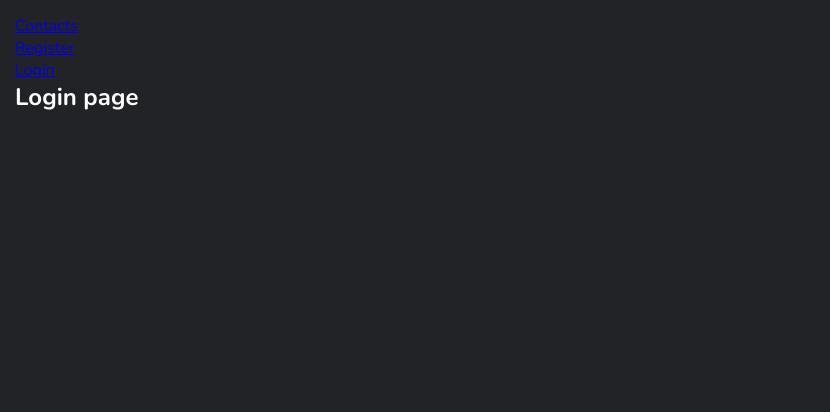
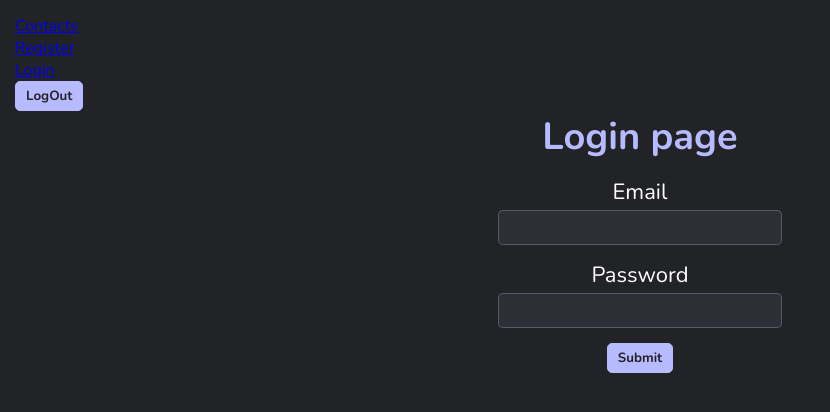
Before and after one commit to volodymyr-ok/goit-react-hw-08-phonebook, a React (Create React App) app: page /goit-react-hw-08-phonebook/login in a window 1280 px wide. Shown: the top 412 px of the page, without its empty margins (0-830 px from the left). Built offline with nearby package versions, Linux system fonts and the light colour scheme.

Commit message:
added log in and out operations

```diff
--- a/src/components/ContactItem/ContactItem.jsx
+++ b/src/components/ContactItem/ContactItem.jsx
@@ -1,7 +1,7 @@
 import PropTypes from 'prop-types';
 import { StyledLI } from './ContactItem.styled';
 import { useDispatch } from 'react-redux';
-import { deleteContactThunk } from 'redux/contactsOperations';
+import { deleteContact } from 'redux/contactsOperations';
 
 export const ContactItem = ({ id, name, number }) => {
   const dispatch = useDispatch();
@@ -13,7 +13,7 @@ export const ContactItem = ({ id, name, number }) => {
         <span className="number">{number}</span>
       </p>
 
-      <button type="button" onClick={() => dispatch(deleteContactThunk(id))}>
+      <button type="button" onClick={() => dispatch(deleteContact(id))}>
         Delete
       </button>
     </StyledLI>
--- a/src/components/ContactList/ContactList.jsx
+++ b/src/components/ContactList/ContactList.jsx
@@ -3,7 +3,7 @@ import { StyledUL } from './ContactList.styled';
 import { useDispatch, useSelector } from 'react-redux';
 import { getContacts, getFilter } from 'redux/selectors';
 import { useEffect } from 'react';
-import { fetchContactsThunk } from 'redux/contactsOperations';
+import { fetchContacts } from 'redux/contactsOperations';
 
 export const ContactList = () => {
   const contacts = useSelector(getContacts);
@@ -11,7 +11,7 @@ export const ContactList = () => {
   const dispatch = useDispatch();
 
   useEffect(() => {
-    dispatch(fetchContactsThunk());
+    dispatch(fetchContacts());
   }, [dispatch]);
 
   useEffect(() => {
--- a/src/components/Form/Form.jsx
+++ b/src/components/Form/Form.jsx
@@ -3,7 +3,7 @@ import { StyledForm } from 'utils/theme';
 import contactsCheking from 'utils/contactsChecking';
 import { useSelector, useDispatch } from 'react-redux';
 import { getContacts } from 'redux/selectors';
-import { addContactThunk } from 'redux/contactsOperations';
+import { addContact } from 'redux/contactsOperations';
 
 export const Form = () => {
   const dispatch = useDispatch();
@@ -33,7 +33,7 @@ export const Form = () => {
     ).length;
 
     if (!inContactList) {
-      dispatch(addContactThunk({ name, number }));
+      dispatch(addContact({ name, number }));
     }
 
     reset();
--- a/src/components/Navigation/Navigation.jsx
+++ b/src/components/Navigation/Navigation.jsx
@@ -1,6 +1,14 @@
+import { useDispatch } from 'react-redux';
 import { NavLink, Outlet } from 'react-router-dom';
+import { logOut } from 'redux/authOperations';
+import { StyledBtn } from 'utils/theme';
 
 const Navigation = () => {
+  const dispatch = useDispatch();
+  const handleLogOut = () => {
+    dispatch(logOut());
+  };
+
   return (
     <div>
       <header>
@@ -15,6 +23,9 @@ const Navigation = () => {
             <NavLink to={'login'}>Login</NavLink>
           </li>
         </ul>
+        <StyledBtn type="button" onClick={handleLogOut}>
+          LogOut
+        </StyledBtn>
       </header>
 
       <Outlet />
--- a/src/pages/LoginView/LoginView.jsx
+++ b/src/pages/LoginView/LoginView.jsx
@@ -1,10 +1,58 @@
-import { UserMenu } from 'components/UserMenu/UserMenu';
-<UserMenu />;
+import { StyledForm, StyledH2 } from 'utils/theme';
+import { useState } from 'react';
+// import { useDispatch } from 'react-redux';
 
 const Login = () => {
+  // const dispatch = useDispatch();
+  const [email, setEmail] = useState('');
+  const [password, setPassword] = useState('');
+
+  const handleChange = ({ target: { name, value } }) => {
+    switch (name) {
+      case 'email':
+        setEmail(value);
+        break;
+      case 'password':
+        setPassword(value);
+        break;
+      default:
+        return;
+    }
+  };
+
+  const handleSubmit = e => {
+    e.preventDefault();
+    console.log('email', email, 'password', password);
+    // dispatch(logIn({ email, password }));
+    setEmail('');
+    setPassword('');
+  };
+
   return (
     <>
-      <h2>Login page</h2>
+      <StyledH2>Login page</StyledH2>
+
+      <StyledForm onSubmit={handleSubmit}>
+        <label>
+          Email
+          <input
+            type="text"
+            name="email"
+            value={email}
+            onChange={handleChange}
+          />
+        </label>
+        <label>
+          Password
+          <input
+            type="password"
+            name="password"
+            value={password}
+            onChange={handleChange}
+          />
+        </label>
+        <button type="sumbit">Submit</button>
+      </StyledForm>
     </>
   );
 };
--- a/src/redux/authOperations.js
+++ b/src/redux/authOperations.js
@@ -2,12 +2,41 @@ import axios from 'axios';
 import { createAsyncThunk } from '@reduxjs/toolkit';
 
 axios.defaults.baseURL = 'https://connections-api.herokuapp.com';
+const token = {
+  set(token) {
+    axios.defaults.headers.common.Authorization = `${token}`;
+  },
+  unset(token) {},
+};
 
 export const register = createAsyncThunk('auth/register', async credentials => {
   try {
-    const { data } = axios.post('/users/signup', credentials);
+    const { data } = await axios.post('/users/signup', credentials);
+    console.log('data', data);
+    token.set(data.token);
     return data;
   } catch (e) {
     return console.log(e.message);
   }
 });
+
+export const logIn = createAsyncThunk('auth/login', async credentials => {
+  try {
+    const { data } = await axios.post('/users/login', credentials);
+    console.log('data', data);
+    token.set(data.token);
+    return data;
+  } catch (e) {
+    return console.log(e.message);
+  }
+});
+
+export const logOut = createAsyncThunk('auth/logout', async () => {
+  try {
+    const res = await axios.post('/users/logout');
+    console.log('res', res);
+    // token.set(data.token);
+  } catch (e) {
+    return console.log(e.message);
+  }
+});
--- a/src/redux/authSlice.js
+++ b/src/redux/authSlice.js
@@ -1,19 +1,29 @@
 import { createSlice } from '@reduxjs/toolkit';
-import { register } from './authOperations';
-
-console.log('hello');
-console.log(register);
+import { logIn, register } from './authOperations';
 
 const initialState = {
   user: { name: null, email: null },
   token: null,
-  isLoading: false,
+  isLoggedIn: false,
 };
 
-export const authSlice = createSlice({
-  name: '',
+const authSlice = createSlice({
+  name: 'auth',
   initialState,
   extraReducers: {
-    [register.fulfilled](state, action) {},
+    [register.fulfilled](state, action) {
+      console.log('action.payload', action.payload);
+      state.user = action.payload.user;
+      state.token = action.payload.token;
+      state.isLoggedIn = true;
+    },
+    [logIn.fulfilled](state, action) {
+      console.log('action.payload', action.payload);
+      state.user = action.payload.user;
+      state.token = action.payload.token;
+      state.isLoggedIn = true;
+    },
   },
 });
+
+export const authReducer = authSlice.reducer;
--- a/src/redux/contactsOperations.js
+++ b/src/redux/contactsOperations.js
@@ -1,11 +1,15 @@
 import { createAsyncThunk } from '@reduxjs/toolkit';
-import { fetchContacts, addContact, deleteContact } from 'services/contactsAPI';
+import {
+  getContactsAPI,
+  postContactAPI,
+  deleteContactAPI,
+} from 'services/contactsAPI';
 
-export const fetchContactsThunk = createAsyncThunk(
+export const fetchContacts = createAsyncThunk(
   'contacts/fetchAll',
   async (_, thunkAPI) => {
     try {
-      const response = await fetchContacts();
+      const response = await getContactsAPI();
       return response.data;
     } catch (e) {
       return thunkAPI.rejectWithValue(e.message);
@@ -13,11 +17,11 @@ export const fetchContactsThunk = createAsyncThunk(
   }
 );
 
-export const addContactThunk = createAsyncThunk(
+export const addContact = createAsyncThunk(
   'contacts/addContact',
   async (contact, { rejectWithValue }) => {
     try {
-      const { data } = await addContact(contact);
+      const { data } = await postContactAPI(contact);
       return data;
     } catch (e) {
       return rejectWithValue(e.message);
@@ -25,11 +29,11 @@ export const addContactThunk = createAsyncThunk(
   }
 );
 
-export const deleteContactThunk = createAsyncThunk(
+export const deleteContact = createAsyncThunk(
   'contacts/deleteContact',
   async (id, { rejectWithValue }) => {
     try {
-      await deleteContact(id);
+      await deleteContactAPI(id);
       return id;
     } catch (e) {
       return rejectWithValue(e.message);
--- a/src/redux/store.js
+++ b/src/redux/store.js
@@ -1,8 +1,12 @@
 import { configureStore } from '@reduxjs/toolkit';
 import { contactsReducer } from './contactsSlice';
 import { filterReducer } from './filterSlice';
-// import { authSlice } from './authSlice';
+import { authReducer } from './authSlice';
 
 export const store = configureStore({
-  reducer: { contacts: contactsReducer, filter: filterReducer },
+  reducer: {
+    contacts: contactsReducer,
+    filter: filterReducer,
+    auth: authReducer,
+  },
 });
--- a/src/services/contactsAPI.js
+++ b/src/services/contactsAPI.js
@@ -1,17 +1,17 @@
 import axios from 'axios';
 // axios.defaults.baseURL = 'https://639cc68442e3ad69273be0ba.mockapi.io/contacts';
 
-export const fetchContacts = async () => {
+export const getContactsAPI = async () => {
   const response = await axios.get('/contacts');
   return response;
 };
 
-export const addContact = async data => {
+export const postContactAPI = async data => {
   const response = await axios.post('/contacts', data);
   return response;
 };
 
-export const deleteContact = async id => {
+export const deleteContactAPI = async id => {
   const response = await axios.delete(`/contacts/${id}`);
   return response;
 };
--- a/src/utils/theme.js
+++ b/src/utils/theme.js
@@ -59,6 +59,24 @@ export const StyledForm = styled.form`
   }
 `;
 
+export const StyledBtn = styled.button`
+  border-radius: 5px;
+  border: 1px solid #b6baff;
+  padding: 5px 10px;
+  background-color: #b6baff;
+
+  color: #222327;
+  font-weight: 700;
+  font-family: inherit;
+  cursor: pointer;
+
+  &:hover,
+  &:focus {
+    background-color: transparent;
+    color: inherit;
+  }
+`;
+
 // const theme = {
 //   form: {
 //     margin: '0 auto 35px',
```
Also changed, not shown: src/redux/contactsSlice.js (+10 -14 lines).
